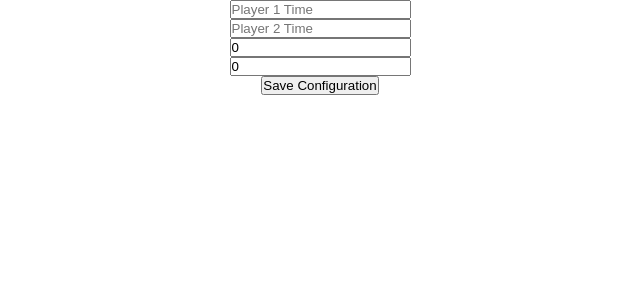
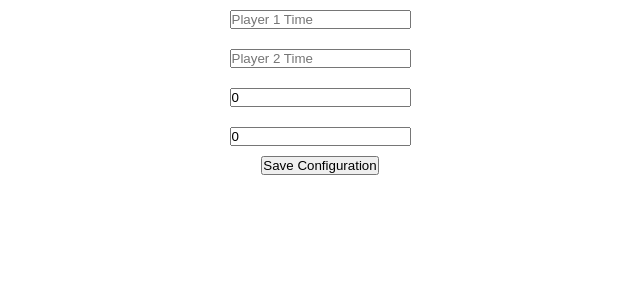
Before and after one commit to Clev7/ultimate_tic_tac_toe, a Next.js app: page /test in a window 1280 px wide. Shown: the top 300 px of the page, without its empty margins (320-960 px from the left). Built offline with nearby package versions, Linux system fonts and the light colour scheme.

Commit message:
Some basic styling

```diff
--- a/src/app/test/page.tsx
+++ b/src/app/test/page.tsx
@@ -22,7 +22,7 @@ const ClockForm = ({ formState, handleChange, onSubmit }: ClockFormProps) => {
         placeholder="Player 1 Time"
         value={formState.p1Time}
         onChange={handleChange}
-        className="input"
+        className={styles.input}
       />
 
       <input
@@ -30,6 +30,7 @@ const ClockForm = ({ formState, handleChange, onSubmit }: ClockFormProps) => {
         placeholder="Player 2 Time"
         value={formState.p2Time}
         onChange={handleChange}
+        className={styles.input}
       />
 
       <input
@@ -37,8 +38,15 @@ const ClockForm = ({ formState, handleChange, onSubmit }: ClockFormProps) => {
         placeholder="increment"
         value={formState.increment}
         onChange={handleChange}
+        className={styles.input}
       />
-      <input name="delay" placeholder="delay" value={formState.delay} onChange={handleChange} />
+      <input
+        name="delay"
+        placeholder="delay"
+        value={formState.delay}
+        onChange={handleChange}
+        className={styles.input}
+      />
       <button type="submit" onClick={onSubmit}>
         Save Configuration
       </button>
@@ -67,19 +75,19 @@ export default function App() {
 
   return (
     <div id={styles.testContainer}>
-      {showForm &&
+      {showForm && (
         <ClockForm
           formState={formState}
           handleChange={handleChange}
           onSubmit={() => {
-            setShowForm(!showForm)
+            setShowForm(!showForm);
 
-            chessClock = useChessClock(formState)
+            chessClock = useChessClock(formState);
           }}
         />
-      }
+      )}
 
-      {!showForm && <ChessClock {...chessClock!.data}/>}
+      {!showForm && <ChessClock {...chessClock!.data} />}
     </div>
   );
 }
--- a/src/styles/chessclock.module.css
+++ b/src/styles/chessclock.module.css
@@ -9,7 +9,6 @@
 
 .label {
   font-size: 50px;
-  margin: 100px;
   background-color: green;
   padding: 10px;
 }
--- a/src/styles/test.module.css
+++ b/src/styles/test.module.css
@@ -4,3 +4,7 @@
   align-items: center;
   flex-direction: column;
 }
+
+.input {
+  margin: 10px;
+}
```
